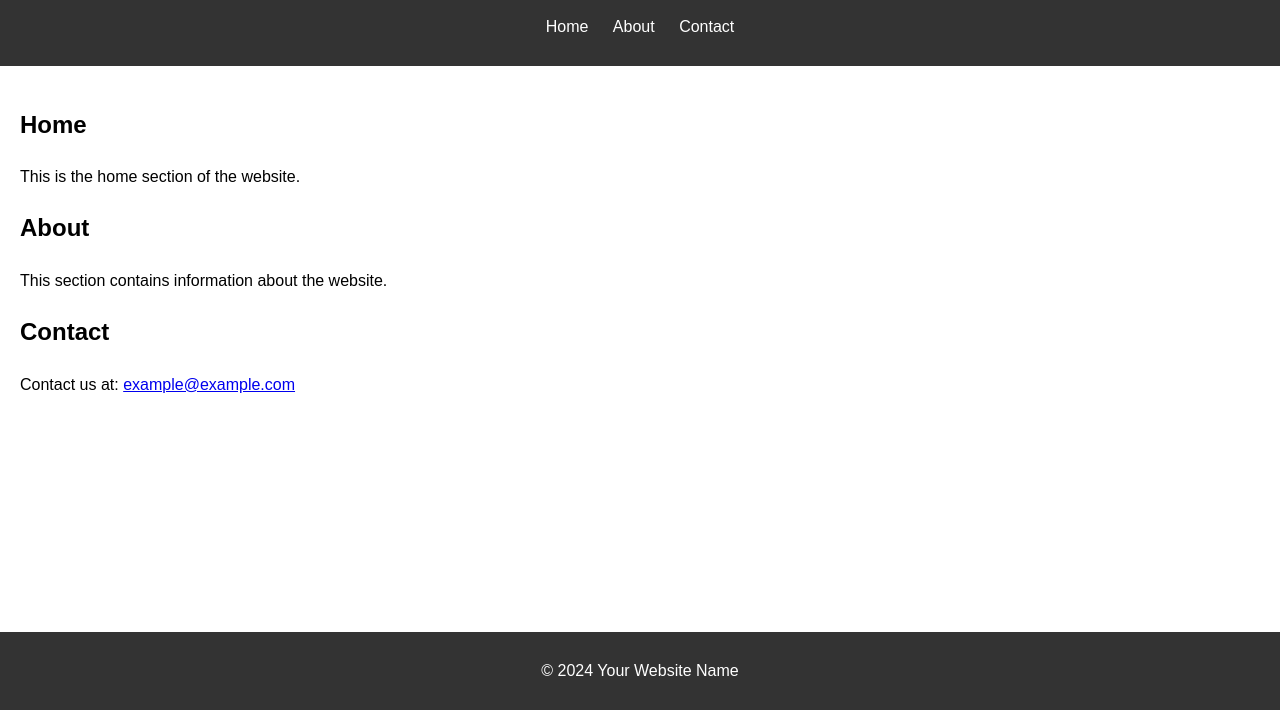
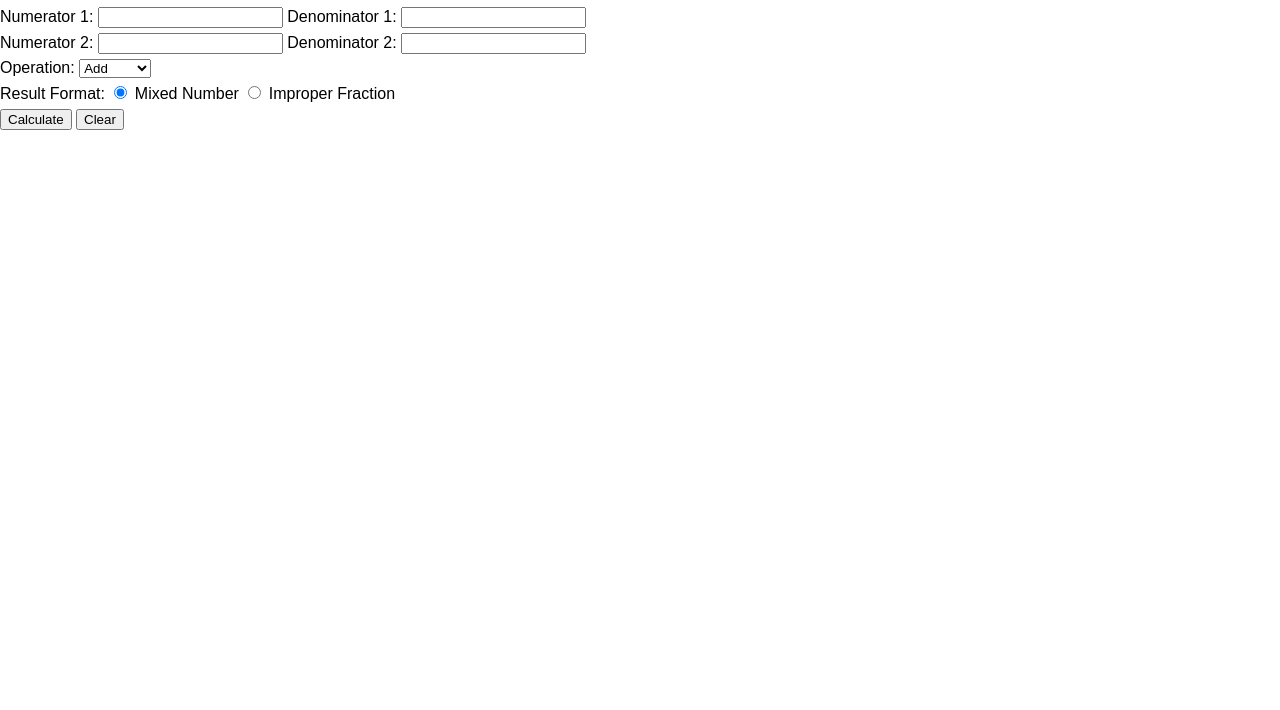
Before and after one commit to Mohith-007/Fraction-calculator, a plain HTML site: page index.html in a window 1280 px wide. Shown: the part 90-800 px from the top of the page. Drawn offline with Linux system fonts and the light colour scheme; a script that the page names is missing.

Commit message:
Update index.html

```diff
--- a/index.html
+++ b/index.html
@@ -3,37 +3,46 @@
 <head>
     <meta charset="UTF-8">
     <meta name="viewport" content="width=device-width, initial-scale=1.0">
-    <title>Your Website Title</title>
+    <title>Fraction Calculator</title>
     <link rel="stylesheet" href="styles.css">
 </head>
 <body>
-    <header>
-        <h1>Welcome to My Website</h1>
-        <nav>
-            <ul>
-                <li><a href="#home">Home</a></li>
-                <li><a href="#about">About</a></li>
-                <li><a href="#contact">Contact</a></li>
-            </ul>
-        </nav>
-    </header>
-    <main>
-        <section id="home">
-            <h2>Home</h2>
-            <p>This is the home section of the website.</p>
-        </section>
-        <section id="about">
-            <h2>About</h2>
-            <p>This section contains information about the website.</p>
-        </section>
-        <section id="contact">
-            <h2>Contact</h2>
-            <p>Contact us at: <a href="mailto:example@example.com">example@example.com</a></p>
-        </section>
-    </main>
-    <footer>
-        <p>&copy; 2024 Your Website Name</p>
-    </footer>
+    <div class="container">
+        <h1>Fraction Calculator</h1>
+        <form id="fractionForm">
+            <div class="input-section">
+                <label for="numerator1">Numerator 1:</label>
+                <input type="number" id="numerator1" required>
+                <label for="denominator1">Denominator 1:</label>
+                <input type="number" id="denominator1" required>
+            </div>
+            <div class="input-section">
+                <label for="numerator2">Numerator 2:</label>
+                <input type="number" id="numerator2" required>
+                <label for="denominator2">Denominator 2:</label>
+                <input type="number" id="denominator2" required>
+            </div>
+            <div class="operation-section">
+                <label for="operation">Operation:</label>
+                <select id="operation">
+                    <option value="add">Add</option>
+                    <option value="subtract">Subtract</option>
+                    <option value="multiply">Multiply</option>
+                    <option value="divide">Divide</option>
+                </select>
+            </div>
+            <div class="format-section">
+                <label>Result Format:</label>
+                <input type="radio" id="mixed" name="format" value="mixed" checked>
+                <label for="mixed">Mixed Number</label>
+                <input type="radio" id="improper" name="format" value="improper">
+                <label for="improper">Improper Fraction</label>
+            </div>
+            <button type="button" onclick="calculate()">Calculate</button>
+            <button type="reset">Clear</button>
+        </form>
+        <div id="result"></div>
+    </div>
     <script src="script.js"></script>
 </body>
 </html>
```
